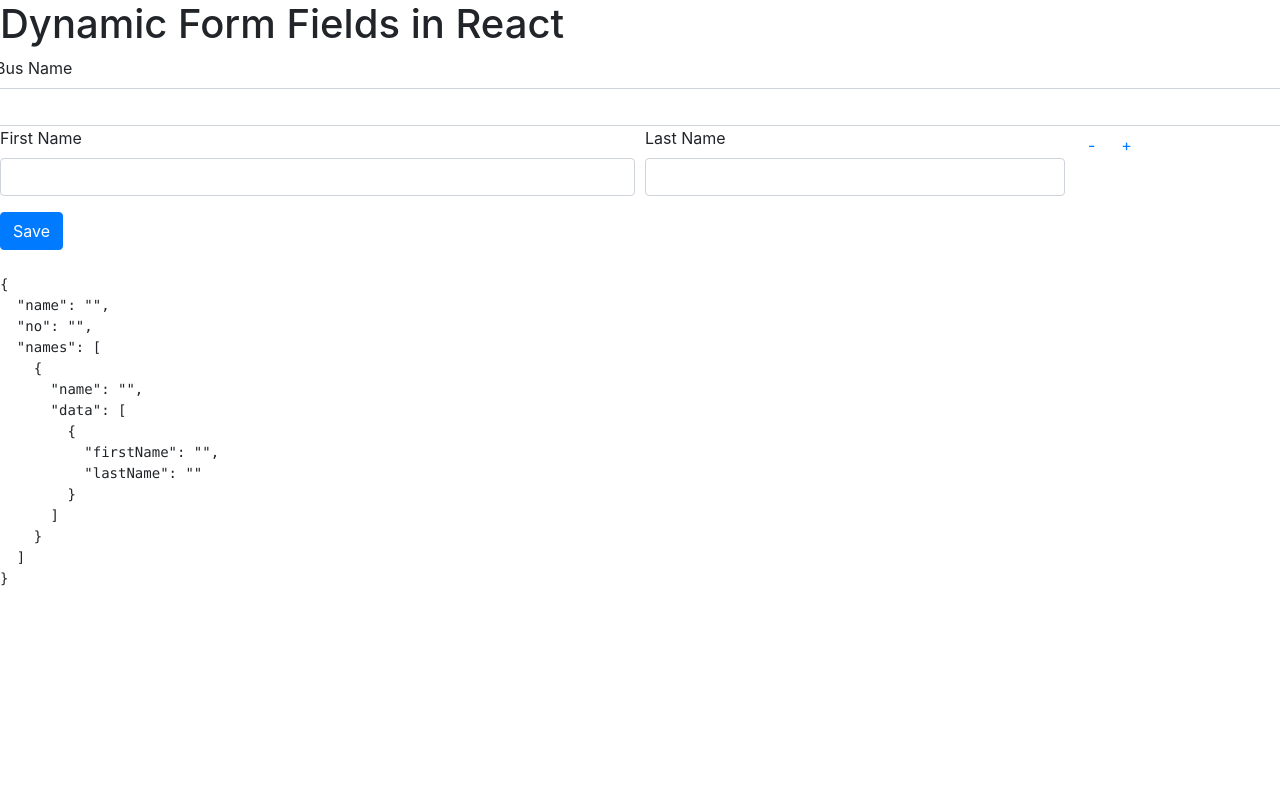
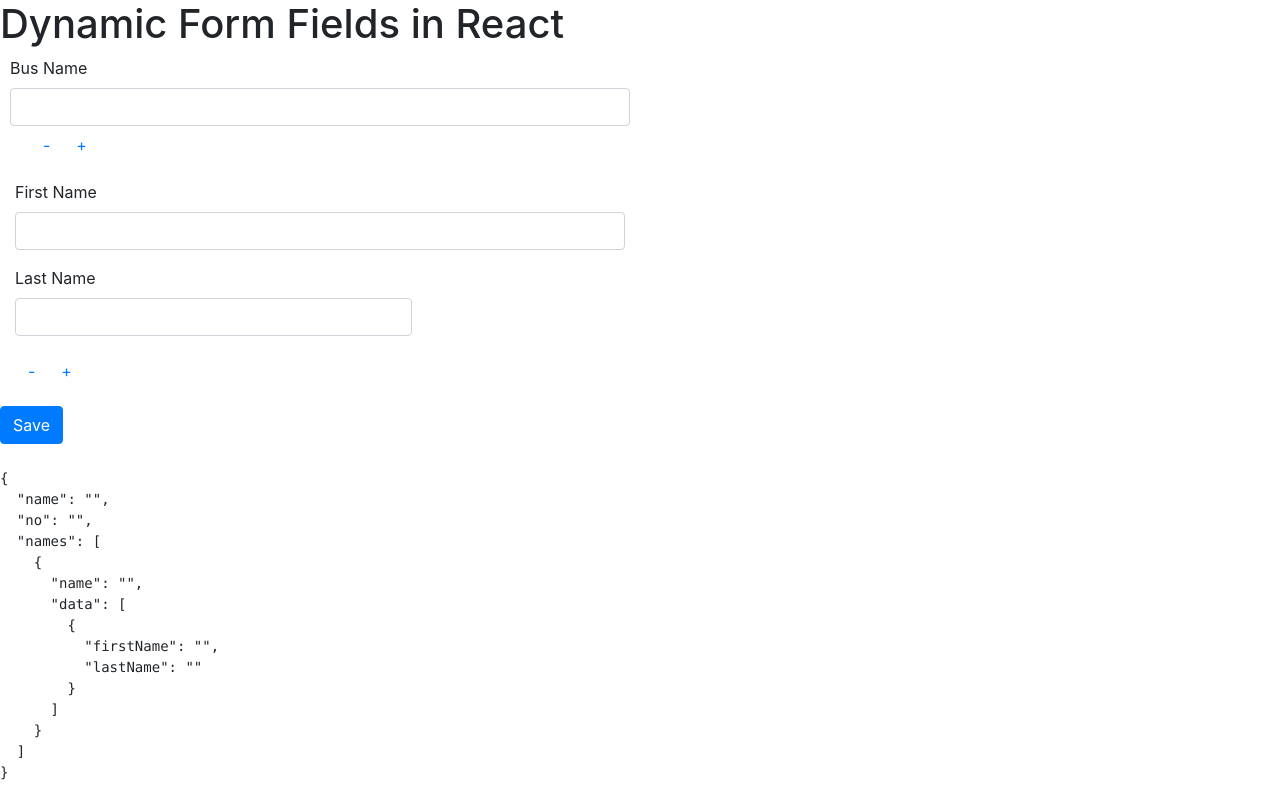
Before and after one commit to karthikkumar19/Local_Routing, a React (Create React App) app: page / in a window 1280 px wide. Built offline with nearby package versions, Linux system fonts and the light colour scheme.

Commit message:
building logic

```diff
--- a/src/App.js
+++ b/src/App.js
@@ -42,10 +42,19 @@ class App extends React.Component  {
         this.setState({names:values});
       };
 
+      const OnhandleAddFields = () => {
+        const values = [...this.state.names];
+        console.log(values);
+        values.push({name:"",data:[{ firstName: '', lastName: '' }]
+      });
+        console.log(values);
+
+        this.setState({names:values});
+      };
+
       const handleAddFields = (index) => {
         const values = [...this.state.names];
         console.log(values[index].data);
-        console.log(this.state.names[0].data);
         let value = values[index].data;
         value.push({ firstName: '', lastName: '' });
         console.log(values);
@@ -58,11 +67,12 @@ class App extends React.Component  {
         values.splice(index, 1);
         this.setState({names:values});
       };
-
-return (
-    <div>
+    let name = this.state.names.map((inputField,index) => {
+      return(
+      <div>
       <h1>Dynamic Form Fields in React</h1>
-      <form onSubmit={handleSubmit}>
+      {/* <form onSubmit={handleSubmit}> */}
+      <div className="form-group col-sm-6">
         <div className="form-row">
         <label htmlFor="BusName">Bus Name</label>
                 <input
@@ -72,16 +82,30 @@ return (
                   name="busName"
                   value={this.state.name}
                   onChange={event => handleInputChangeState( event)}
-                />
-                {/* <label htmlFor="firstName">First Name</label>
-                <input
-                  type="text"
-                  className="form-control"
-                  id="firstName"
-                  name="firstName"
-                  value={inputField.firstName}
-                  onChange={event => handleInputChange(index, event)}
-                /> */}
+                /></div>
+                <div className="form-group col-sm-2">
+                <button
+                  className="btn btn-link"
+                  type="button"
+                  onClick={() => handleRemoveFields()}
+                >
+                  -
+                </button>
+                <button
+                  className="btn btn-link"
+                  type="button"
+                  onClick={() => OnhandleAddFields()}
+                >
+                  +
+                </button>
+              </div></div></div>
+      )
+
+
+    });
+return (
+<div>
+   {name}
 
           {this.state.names[0].data.map((inputField, index) => (
 
@@ -126,7 +150,7 @@ return (
               </div>
             </React.Fragment>
           ))}
-        </div>
+
         <div className="submit-button">
           <button
             className="btn btn-primary mr-2"
@@ -140,8 +164,7 @@ return (
 <pre>
  {JSON.stringify(this.state, null, 2)}
 </pre>
-      </form>
-    </div>
+</div>
   )
           }
 
```
